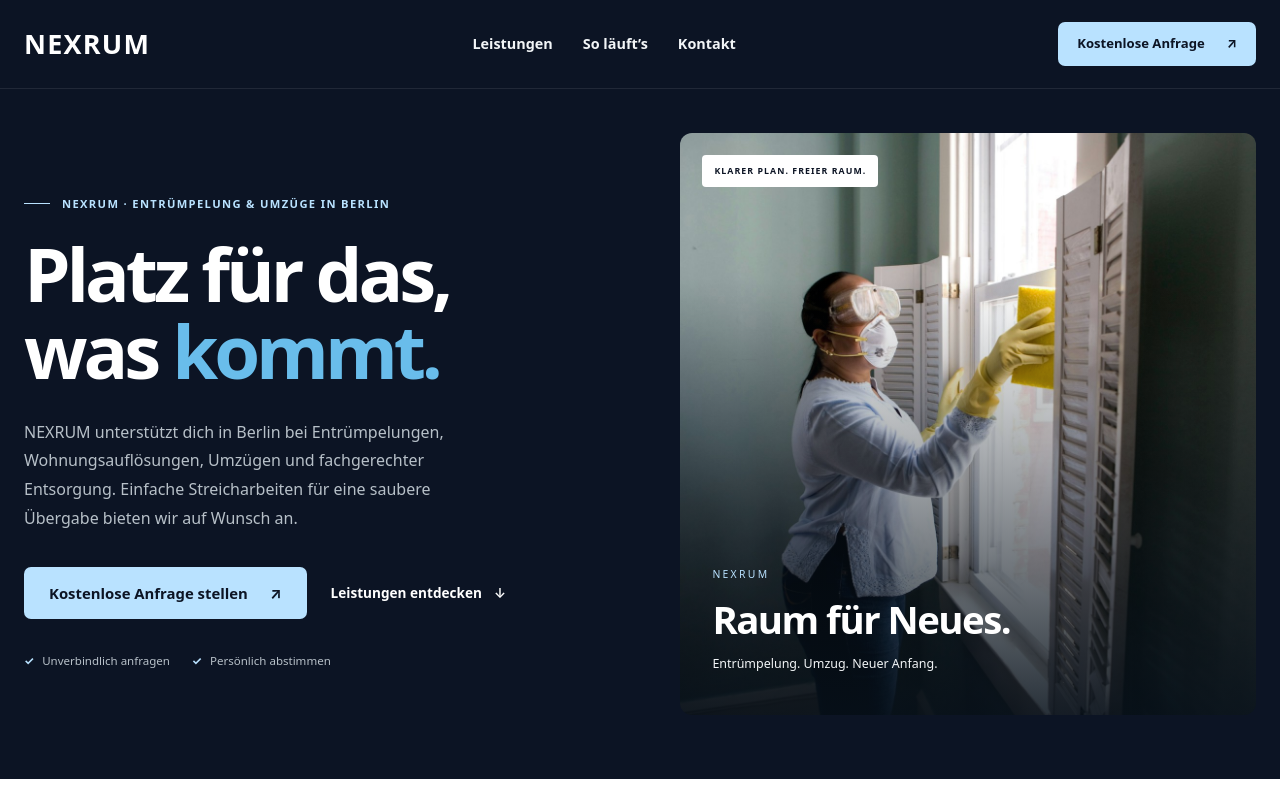
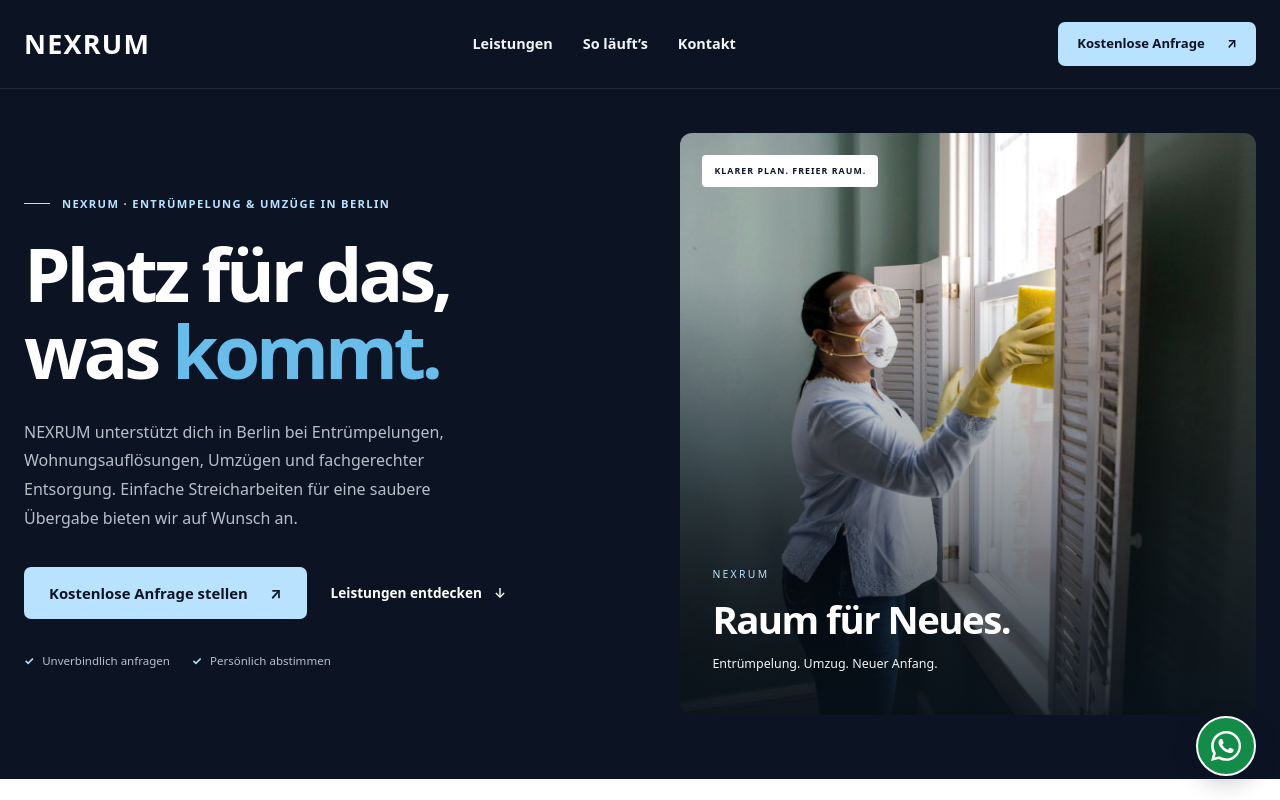
Before and after one commit to ardasitoo/Entruempelung---FRONTEND, a Vue app: page / in a window 1280 px wide. Shown: the top 800 px of the page. Built offline with nearby package versions, Linux system fonts and the light colour scheme; no server answers.

Commit message:
Add animated WhatsApp contact button with prepared inquiry

```diff
--- a/src/App.vue
+++ b/src/App.vue
@@ -6,6 +6,7 @@ import CustomerRequestForm from './components/CustomerRequestForm.vue'
 import ServiceList from './components/ServiceList.vue'
 import LegalPage from './components/LegalPage.vue'
 import BrandWordmark from './components/BrandWordmark.vue'
+import WhatsAppButton from './components/WhatsAppButton.vue'
 
 const props = defineProps({ path: { type: String, default: '' } })
 const currentPath = computed(() => (props.path || window.location.pathname).replace(/\/+$/, '') || '/')
@@ -84,4 +85,5 @@ const legalPage = computed(() => ({ '/impressum': 'impressum', '/datenschutz': '
       <a href="/datenschutz/" :aria-current="legalPage === 'datenschutz' ? 'page' : undefined">Datenschutz</a>
     </nav>
   </footer>
+  <WhatsAppButton v-if="currentPath === '/'" />
 </template>
--- a/src/components/LegalPage.vue
+++ b/src/components/LegalPage.vue
@@ -79,6 +79,9 @@ defineProps({ page: { type: String, required: true } })
           <h3>E-Mail-Dienst WEB.DE</h3>
           <p>Für den Empfang, die Speicherung und die Bearbeitung von E-Mails verwenden wir WEB.DE, einen Dienst der 1&amp;1 Mail &amp; Media GmbH, Zweigniederlassung Karlsruhe, Brauerstraße 48, 76135 Karlsruhe, Deutschland. Dies betrifft sowohl direkt an uns gesendete E-Mails als auch die über Resend zugestellten Anfrage-Benachrichtigungen. Dabei werden insbesondere Absender- und Empfängeradressen, Nachrichteninhalte, gegebenenfalls Anhänge sowie technische Versand- und Empfangsdaten verarbeitet.</p>
           <p>Wir nutzen diese Daten zur Bearbeitung Ihrer Anfrage und zur geschäftlichen Kommunikation. Rechtsgrundlage ist Art. 6 Abs. 1 lit. b DSGVO, soweit die Verarbeitung der Anbahnung oder Durchführung eines Vertrags dient, ansonsten Art. 6 Abs. 1 lit. f DSGVO aufgrund unseres berechtigten Interesses an der Bearbeitung geschäftlicher Anfragen. Weitere Informationen zur Verarbeitung durch den Anbieter: <a href="https://web.de/datenschutz/">Datenschutzhinweise von WEB.DE</a>.</p>
+          <h3>Kontakt über WhatsApp</h3>
+          <p>Auf unserer Startseite finden Sie einen Link zur Kontaktaufnahme über WhatsApp. Das Symbol wird lokal bereitgestellt; beim bloßen Aufruf unserer Website wird keine Verbindung zu WhatsApp hergestellt. Erst wenn Sie den Link anklicken, öffnen Sie WhatsApp bzw. die Website des Dienstes. Die vorbereitete Nachricht wird erst versendet, wenn Sie sie selbst absenden.</p>
+          <p>Wenn Sie uns über WhatsApp kontaktieren, verarbeiten wir Ihre Telefonnummer, Ihren gegebenenfalls angezeigten Profilnamen und die von Ihnen übermittelten Nachrichten zur Bearbeitung Ihres Anliegens. Rechtsgrundlage ist Art. 6 Abs. 1 lit. b DSGVO bei vorvertraglichen oder vertraglichen Anfragen, ansonsten Art. 6 Abs. 1 lit. f DSGVO aufgrund unseres berechtigten Interesses an der Bearbeitung geschäftlicher Anfragen. Informationen zur Verarbeitung durch WhatsApp finden Sie in den <a href="https://www.whatsapp.com/legal/privacy-policy-eea">Datenschutzhinweisen von WhatsApp</a>. Alternativ erreichen Sie uns per Telefon, E-Mail oder über das Anfrageformular.</p>
           <h2>6. Speicherdauer</h2>
           <p>Unverbindliche Anfragen, aus denen kein Auftrag hervorgegangen ist, werden grundsätzlich sechs Monate nach ihrer Ablehnung aus unserer Anfragedatenbank gelöscht. Wird die Bearbeitung wieder aufgenommen, beginnt die Frist bei einer erneuten Ablehnung von vorn.</p>
           <p>Für laufende Anfragen richtet sich die Speicherdauer nach der noch erforderlichen Bearbeitung. Bei angenommenen oder abgeschlossenen Aufträgen gelten gegebenenfalls längere gesetzliche handels- und steuerrechtliche Aufbewahrungsfristen. Bestehen andere Rechtsgrundlagen für eine weitere Speicherung, werden die betreffenden Daten erst nach deren Wegfall gelöscht.</p>
--- /dev/null
+++ b/src/components/WhatsAppButton.vue
@@ -0,0 +1,60 @@
+<script setup>
+const message = 'Hallo NEXRUM, ich interessiere mich für eure Dienstleistungen und möchte ein unverbindliches Angebot anfragen.'
+const whatsappUrl = `https://wa.me/4915170162872?text=${encodeURIComponent(message)}`
+</script>
+
+<template>
+  <a
+    class="whatsapp-contact"
+    :href="whatsappUrl"
+    target="_blank"
+    rel="noopener noreferrer"
+    aria-label="NEXRUM über WhatsApp kontaktieren (öffnet einen neuen Tab oder WhatsApp)"
+    title="NEXRUM per WhatsApp kontaktieren"
+  >
+    <svg class="whatsapp-contact-icon" viewBox="0 0 24 24" fill="currentColor" aria-hidden="true" focusable="false">
+      <path d="M20.52 3.48A11.87 11.87 0 0 0 12.04 0C5.44 0 .07 5.37.07 11.97c0 2.11.55 4.17 1.6 5.99L0 24l6.2-1.63a11.98 11.98 0 0 0 5.84 1.49h.01C18.64 23.86 24 18.49 24 11.9c0-3.2-1.24-6.19-3.48-8.42ZM12.05 21.84a9.91 9.91 0 0 1-5.05-1.38l-.36-.21-3.68.97.98-3.59-.23-.37a9.88 9.88 0 0 1-1.52-5.29c0-5.49 4.47-9.96 9.97-9.96a9.88 9.88 0 0 1 7.04 2.92 9.88 9.88 0 0 1 2.91 7.04c0 5.49-4.47 9.96-9.96 9.96Zm5.46-7.46c-.3-.15-1.77-.87-2.04-.97-.27-.1-.47-.15-.67.15-.2.3-.77.97-.95 1.17-.17.2-.35.22-.65.07-.3-.15-1.26-.46-2.4-1.48-.89-.79-1.49-1.77-1.66-2.07-.18-.3-.02-.46.13-.61.13-.13.3-.35.45-.52.15-.18.2-.3.3-.5.1-.2.05-.37-.03-.52-.07-.15-.67-1.62-.92-2.22-.24-.58-.49-.5-.67-.51h-.57c-.2 0-.52.07-.8.37-.27.3-1.04 1.02-1.04 2.49s1.07 2.89 1.22 3.09c.15.2 2.1 3.2 5.09 4.49.71.31 1.27.49 1.7.62.71.23 1.36.2 1.88.12.57-.09 1.77-.72 2.02-1.42.25-.7.25-1.3.17-1.42-.07-.13-.27-.2-.57-.35Z" />
+    </svg>
+  </a>
+</template>
+
+<style>
+.whatsapp-contact {
+  position: fixed;
+  right: max(24px, env(safe-area-inset-right));
+  bottom: max(24px, env(safe-area-inset-bottom));
+  z-index: 50;
+  display: grid;
+  place-items: center;
+  width: 60px;
+  height: 60px;
+  border-radius: 50%;
+  color: #fff;
+  background: #128c46;
+  border: 2px solid #fff;
+  box-shadow: 0 6px 24px rgb(7 17 27 / 24%);
+  text-decoration: none;
+}
+.whatsapp-contact-icon {
+  width: 30px;
+  height: 30px;
+  animation: whatsapp-wiggle 5s ease-in-out infinite;
+}
+.whatsapp-contact:hover { background: #0d7037; }
+.whatsapp-contact:focus-visible { outline: 3px solid #69bdeb; outline-offset: 4px; }
+.whatsapp-contact:hover .whatsapp-contact-icon,
+.whatsapp-contact:focus-visible .whatsapp-contact-icon { animation-play-state: paused; }
+@keyframes whatsapp-wiggle {
+  0%, 72%, 100% { transform: rotate(0); }
+  76%, 84% { transform: rotate(-12deg); }
+  80%, 88% { transform: rotate(12deg); }
+  92% { transform: rotate(-5deg); }
+  96% { transform: rotate(5deg); }
+}
+@media (max-width: 760px) {
+  .whatsapp-contact { width: 54px; height: 54px; right: max(16px, env(safe-area-inset-right)); bottom: max(16px, env(safe-area-inset-bottom)); }
+}
+@media (prefers-reduced-motion: reduce) {
+  .whatsapp-contact-icon { animation: none; }
+}
+</style>
```
